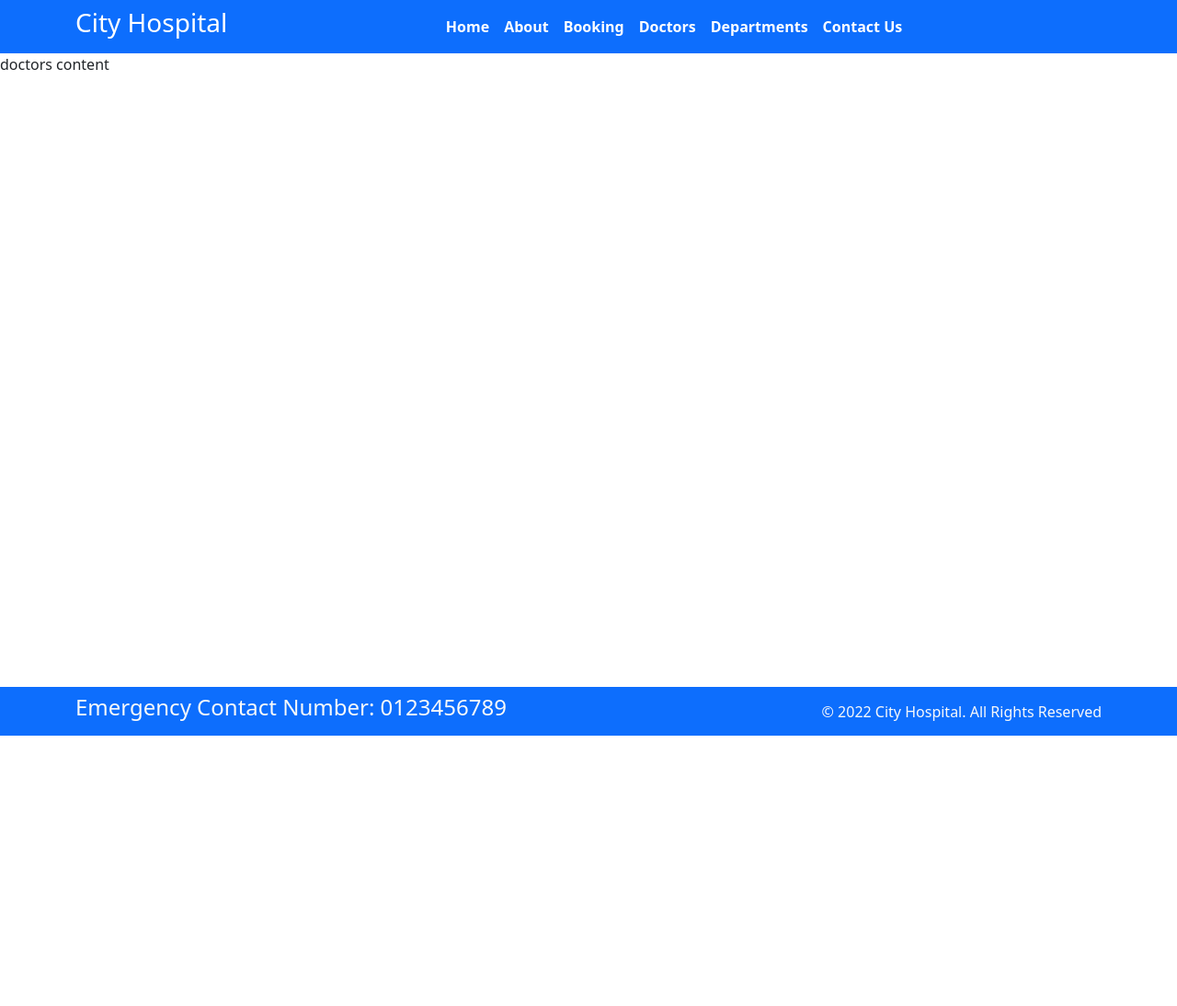
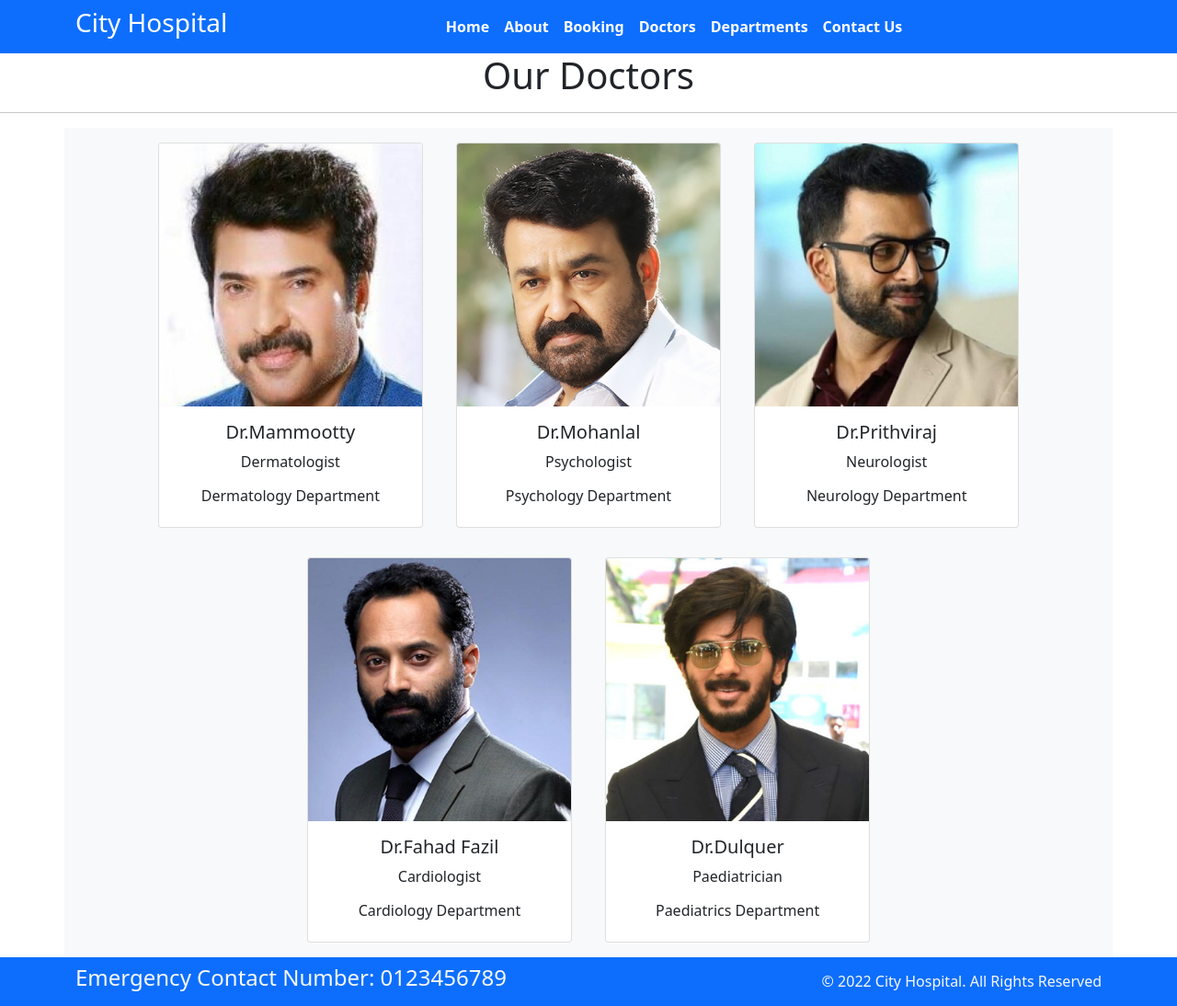
Before and after one commit to jalala-pv/hospitalmanagement, a Django app: page /doctors/ in a window 1280 px wide. Shown: the whole page at 92% size. Before the commit the page ends 800 px from the top, so only its background shows below. Run offline with Django 5.2, Linux system fonts and the light colour scheme; data comes from the database, SQL or seed files in the repository; both versions use the stored data as it was after the commit; some libraries are stand-ins or nearby versions.

Commit message:
Doctorpage

```diff
--- a/django_tutorial/home/views.py
+++ b/django_tutorial/home/views.py
@@ -1,6 +1,6 @@
 from django.http import HttpResponse
 from django.shortcuts import render
-from . models import Departments
+from . models import Departments,Doctors
 # Create your views here.
 def index(request):
     return render(request,'index.html')
@@ -9,7 +9,10 @@ def about(request):
 def booking(request):
     return render(request,'booking.html')
 def doctors(request):
-    return render(request,'doctors.html')
+    dict_docs={
+        'doctors':Doctors.objects.all()
+    }
+    return render(request,'doctors.html',dict_docs)
 def contact(request):
     return render(request,'contact.html')
 def department(request):
--- a/django_tutorial/templates/base.html
+++ b/django_tutorial/templates/base.html
@@ -64,7 +64,7 @@
 
 
 
-    <section class="fixed-bottom">
+    <section class="">
       <footer class="pt-2 pb-2  bg-primary text-light">
         <div class="container">
           <div class="row align-items-center">
--- a/django_tutorial/templates/doctors.html
+++ b/django_tutorial/templates/doctors.html
@@ -1,3 +1,20 @@
 {%extends 'base.html'%}
 {% block title %}doctors page1{% endblock %}
-{% block content %}doctors content{% endblock %}
+{% block content %}
+<h1 class="text-center">Our Doctors</h1>
+<hr>
+<div class="container text-center bg-light">
+    {% for d in doctors %}
+
+    <div class="card text-center mx-3 my-3 " style="width: 18rem;display: inline-block;">
+        <img src="{{d.doc_image.url}}" class="card-img-top" alt="...">
+        <div class="card-body">
+          <h5 class="card-title">Dr.{{d.doc_name}}</h5>
+          <p class="card-text">{{d.doc_spec}}</p>
+          <h6>{{d.dept_name}} Department</h6>
+        </div>
+      </div>
+{%endfor%}
+</div>
+
+{% endblock %}
```
Also changed, not shown: django_tutorial/db.sqlite3, django_tutorial/uploads/doctors/dulqar.jpg (added), django_tutorial/uploads/doctors/fahad.jpg (added), django_tutorial/uploads/doctors/mohanlal.jpg (added), django_tutorial/uploads/doctors/prithvi.jpg (added).
